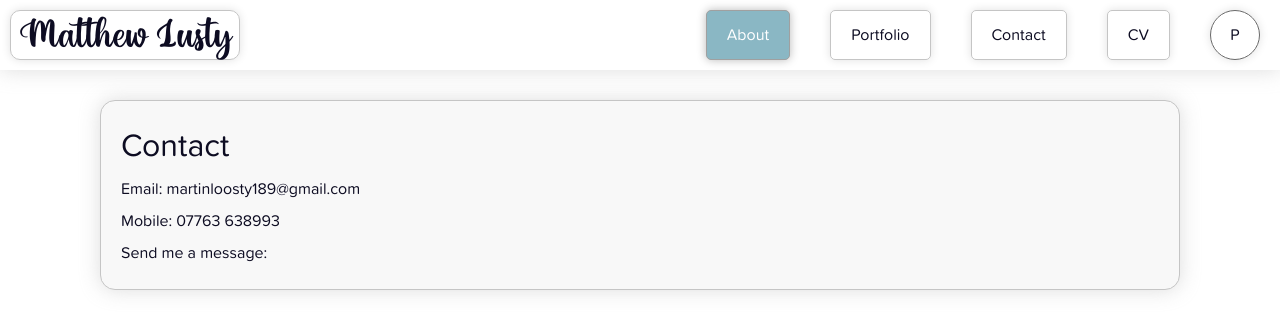
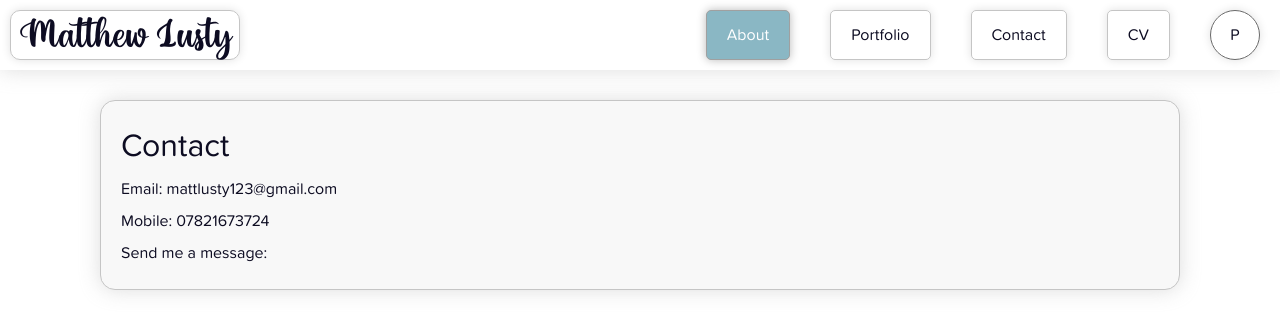
Before and after one commit to mattlusty/portfolio, a React (Create React App) app: page /contact in a window 1280 px wide. Shown: the top 332 px of the page. Built offline with nearby package versions, Linux system fonts and the light colour scheme.

Commit message:
changed contact

```diff
--- a/src/components/ContactPage.jsx
+++ b/src/components/ContactPage.jsx
@@ -5,8 +5,8 @@ function ContactPage(props) {
   return (
     <div className="ContactPage">
       <div className="ContactPage_header">Contact</div>
-      <div className="ContactPage_content">Email: martinloosty189@gmail.com</div>
-      <div className="ContactPage_content">Mobile: 07763 638993</div>
+      <div className="ContactPage_content">Email: mattlusty123@gmail.com</div>
+      <div className="ContactPage_content">Mobile: 07821673724</div>
       <div className="ContactPage_content">Send me a message: </div>
     </div>
   );
```
